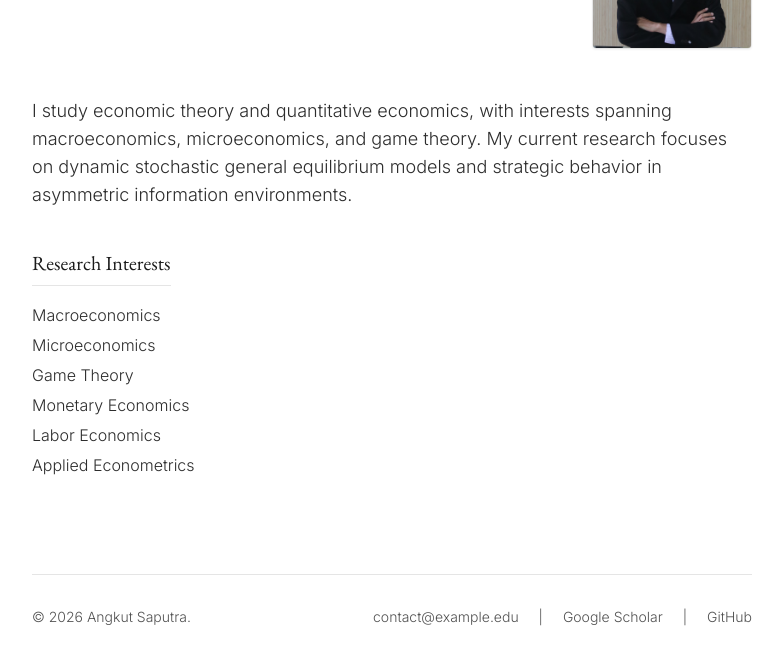
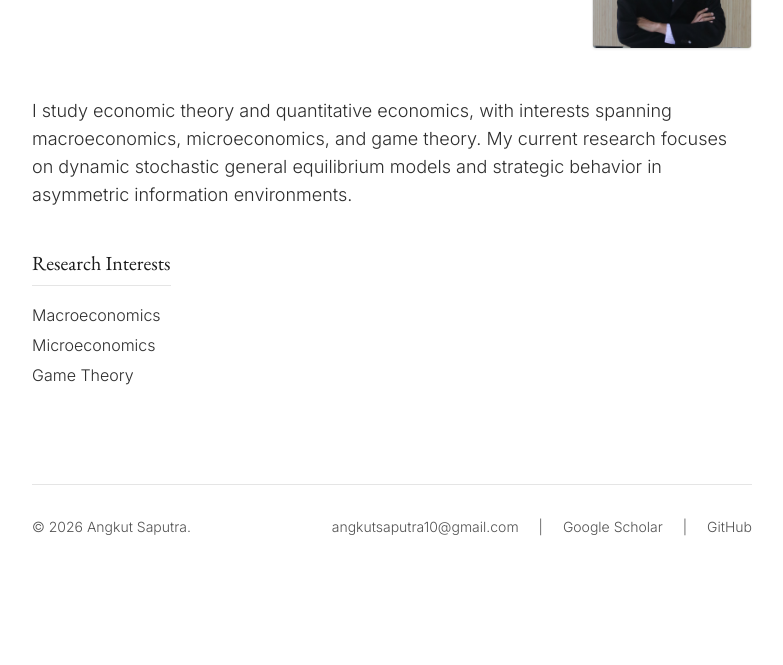
Before and after one commit to angkut-saputra/angkut-saputra.github.io, a plain HTML site: page index.html in a window 1280 px wide. Shown: the part 327-992 px from the top of the page, without its empty margins (248-1031 px from the left). After the commit the page ends 960 px from the top, so only its background shows below. Drawn offline with nearby package versions, Linux system fonts and the light colour scheme.

Commit message:
Remove economics topics and update contact email
Removed specific economics topics from the list and updated the contact email in the footer.

```diff
--- a/index.html
+++ b/index.html
@@ -151,9 +151,6 @@
                         <li>Macroeconomics</li>
                         <li>Microeconomics</li>
                         <li>Game Theory</li>
-                        <li>Monetary Economics</li>
-                        <li>Labor Economics</li>
-                        <li>Applied Econometrics</li>
                     </ul>
                 </div>
             </section>
@@ -431,7 +428,7 @@
         <footer class="mt-24 pt-8 border-t border-academic-200 text-sm text-academic-600 flex flex-col md:flex-row justify-between items-center">
             <p>&copy; <span id="year"></span> Angkut Saputra.</p>
             <div class="mt-2 md:mt-0 space-x-4">
-                <a href="mailto:contact@example.edu" class="hover:text-academic-900 transition-colors">contact@example.edu</a>
+                <a href="mailto:angkutsaputra10@gmail.com" class="hover:text-academic-900 transition-colors">angkutsaputra10@gmail.com</a>
                 <span>|</span>
                 <a href="#" class="hover:text-academic-900 transition-colors">Google Scholar</a>
                 <span>|</span>
```
